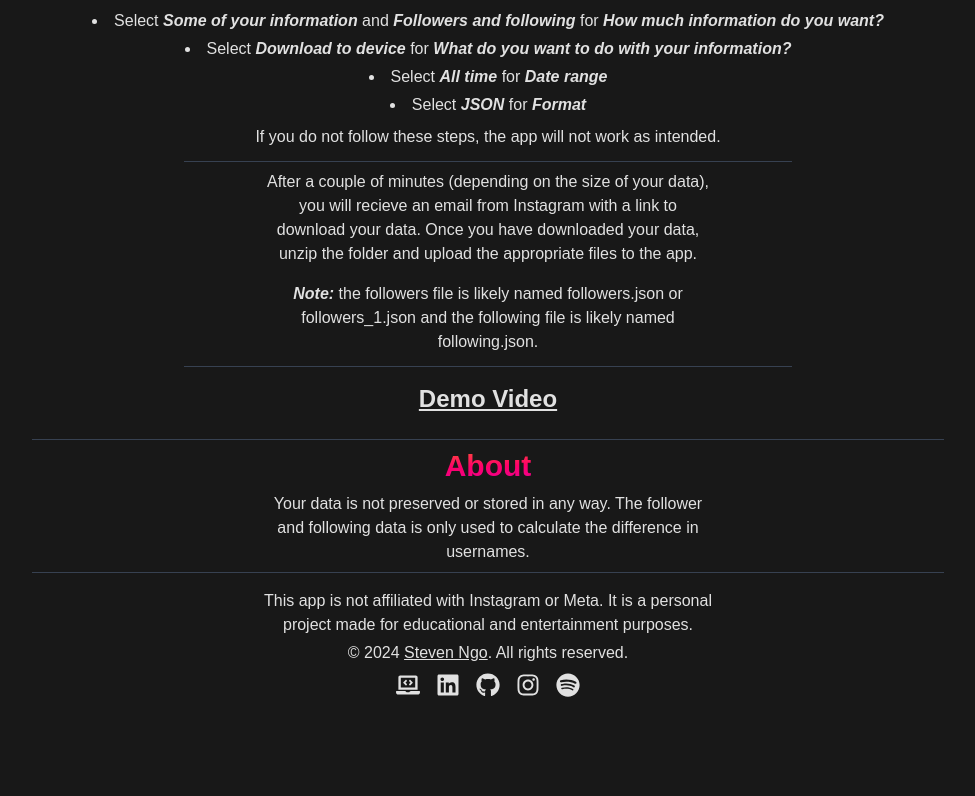
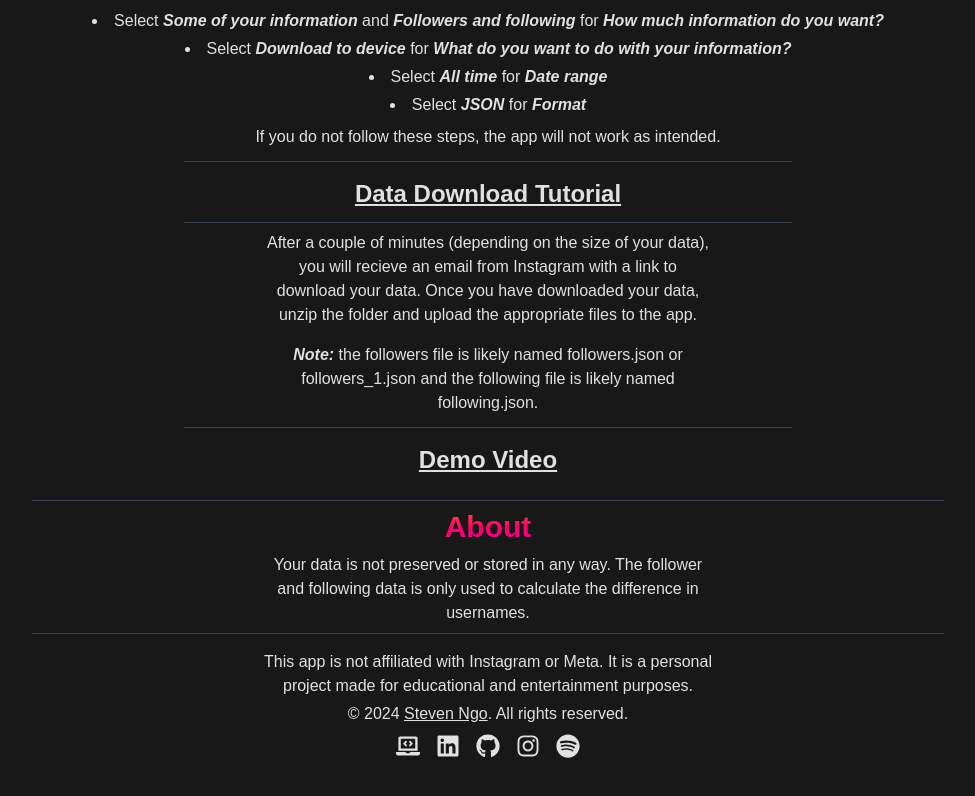
Before and after one commit to stevenxngo/igfollowers, a React (Vite) app: page / in a window 1280 px wide. Shown: the part 735-1531 px from the top of the page, without its empty margins (152-1127 px from the left). Before the commit the page ends 1480 px from the top, so only its background shows below. Built offline with nearby package versions, Linux system fonts and the light colour scheme; a web font is replaced by a local one.

Commit message:
Add data download video

```diff
--- a/src/components/Info.tsx
+++ b/src/components/Info.tsx
@@ -66,6 +66,15 @@ function Info() {
         If you do not follow these steps, the app will not work as intended.
       </div>
       <hr className="mx-auto mt-3 h-px w-1/2 border-0 bg-gray-700" />
+      <a
+          href="https://youtu.be/vfQjqbCuicY"
+          target="_blank"
+          rel="noopener noreferrer"
+          className="hover:text-ig-pink mx-auto mt-4 inline-block text-2xl font-bold underline "
+        >
+          Data Download Tutorial
+        </a>
+      <hr className="mx-auto mt-3 h-px w-1/2 border-0 bg-gray-700" />
       <div className="my-2">
         <p className="mx-auto max-w-md">
           {" "}
```
